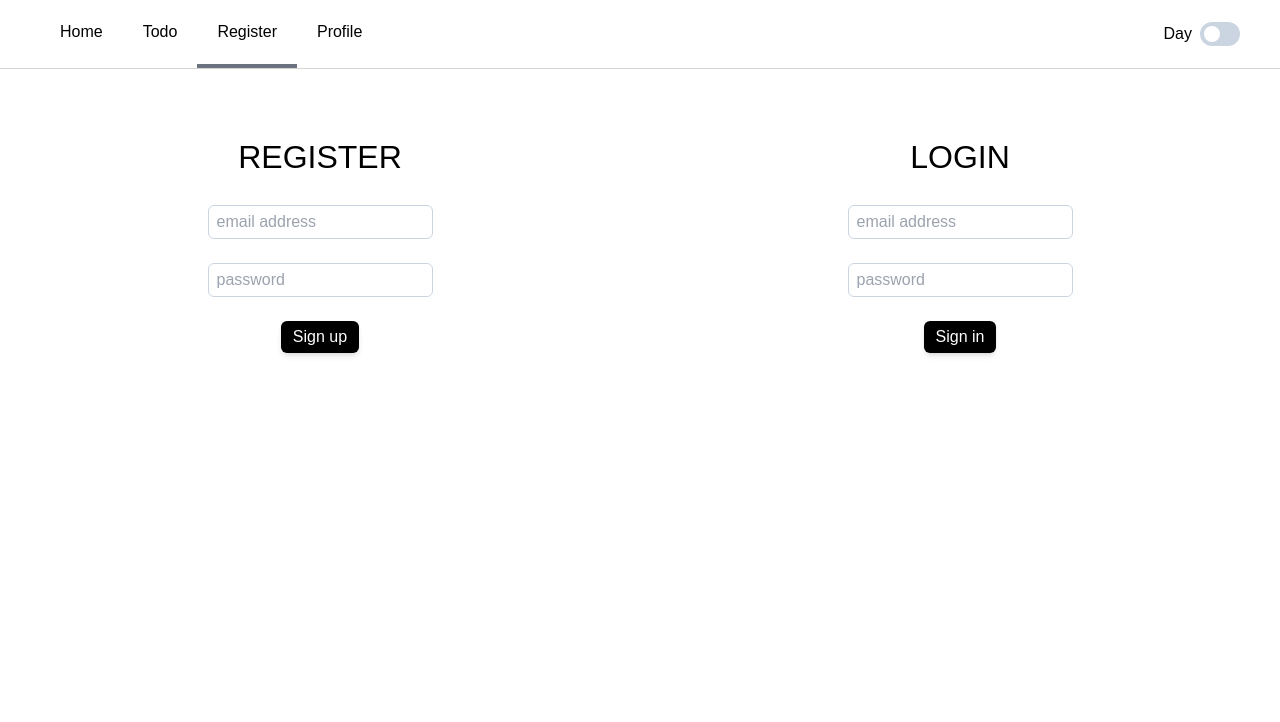
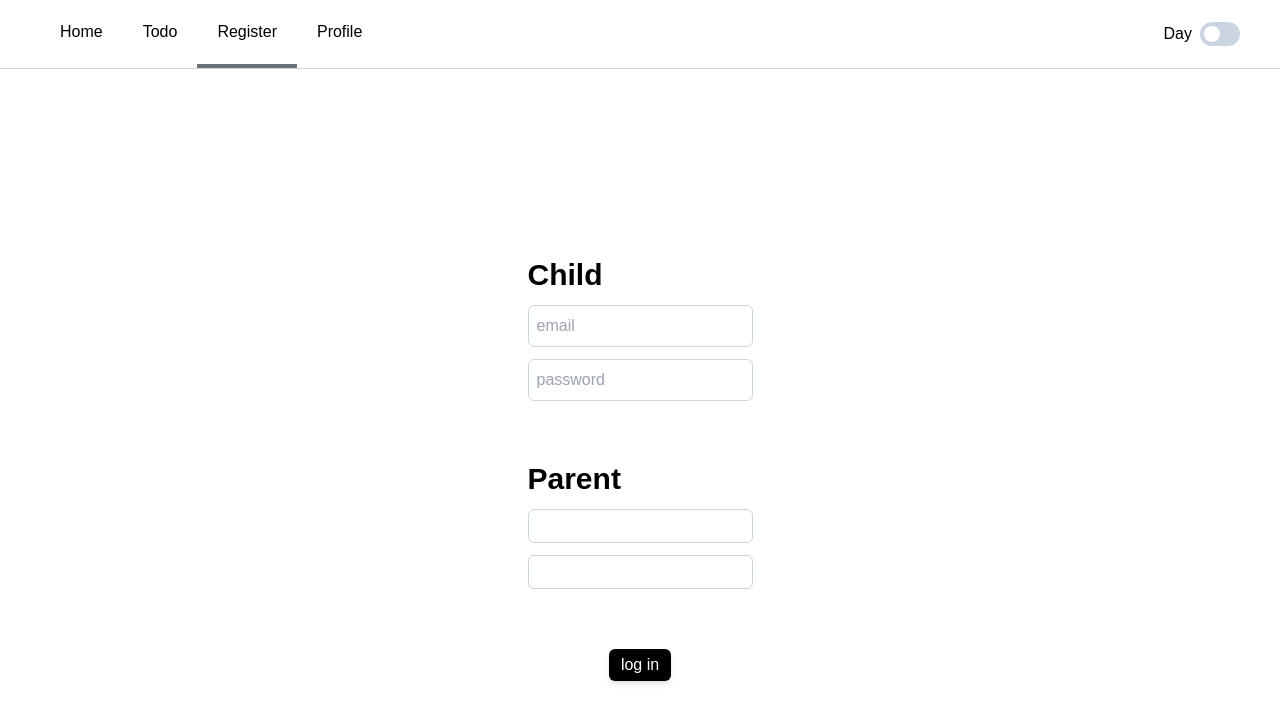
Before and after one commit to prat345/vue-todo, a Vue app: page /register in a window 1280 px wide. Shown: the top 722 px of the page. Built offline with nearby package versions, Linux system fonts and the light colour scheme; no server answers; a web font is replaced by a local one.

Commit message:
ant table

```diff
--- a/package.json
+++ b/package.json
@@ -18,11 +18,13 @@
     "@fortawesome/free-solid-svg-icons": "^6.5.1",
     "@fortawesome/vue-fontawesome": "^3.0.5",
     "@vueuse/core": "^10.7.2",
+    "ant-design-vue": "^4.1.2",
     "axios": "^1.6.6",
     "firebase": "^10.7.2",
     "pinia": "^2.1.7",
     "primevue": "^3.47.2",
     "vue": "^3.3.11",
+    "vue-request": "^2.0.4",
     "vue-router": "^4.2.5"
   },
   "devDependencies": {
--- /dev/null
+++ b/src/components/AntTable.vue
@@ -0,0 +1,94 @@
+<script lang="ts" setup>
+import { TableState, TableStateFilters } from 'ant-design-vue/es/table/interface'
+import { usePagination } from 'vue-request'
+import { computed, defineComponent } from 'vue'
+import axios from 'axios'
+
+const columns = [
+  {
+    title: 'Name',
+    dataIndex: 'name',
+    sorter: true,
+    width: '20%',
+    slots: { customRender: 'name' }
+  },
+  {
+    title: 'Gender',
+    dataIndex: 'gender',
+    filters: [
+      { text: 'Male', value: 'male' },
+      { text: 'Female', value: 'female' }
+    ],
+    width: '20%'
+  },
+  {
+    title: 'Email',
+    dataIndex: 'email'
+  }
+]
+
+type Pagination = TableState['pagination']
+type APIParams = {
+  results: number
+  page?: number
+  sortField?: string
+  sortOrder?: number
+  [key: string]: any
+}
+type APIResult = {
+  results: {
+    gender: 'female' | 'male'
+    name: string
+    email: string
+  }[]
+}
+
+const queryData = (params: APIParams) => {
+  const queryStr = `https://randomuser.me/api?noinfo&${new URLSearchParams(params)}`
+  return axios.get<APIResult>(queryStr).then((res) => res.data.results)
+}
+
+const {
+  data: dataSource,
+  run,
+  loading,
+  current,
+  pageSize
+} = usePagination<APIResult['results']>(queryData, {
+  pagination: {
+    currentKey: 'page',
+    pageSizeKey: 'results'
+  }
+})
+const pagination = computed(() => ({
+  total: 200,
+  current: current.value,
+  pageSize: pageSize.value
+}))
+
+const handleTableChange = (pag: Pagination, filters: TableStateFilters, sorter: any) => {
+  run({
+    results: pag!.pageSize!,
+    page: pag?.current,
+    sortField: sorter.field,
+    sortOrder: sorter.order,
+    ...filters
+  })
+}
+</script>
+
+<template>
+  <section class="container px-6">
+    <a-table
+      :columns="columns"
+      :row-key="(record, idx) => idx"
+      :data-source="dataSource"
+      :pagination="pagination"
+      :loading="loading"
+      @change="handleTableChange"
+    >
+      <!-- name col -->
+      <template #name="{ text }">{{ text.first }} {{ text.last }}</template>
+    </a-table>
+  </section>
+</template>
--- /dev/null
+++ b/src/components/ProductList.vue
@@ -0,0 +1,27 @@
+<script setup lang="ts">
+import { toRefs } from '@vueuse/core'
+import { ref } from 'vue'
+
+const props = defineProps({
+  product: {
+    type: Object,
+    default: new Object()
+  }
+})
+const emit = defineEmits(['delete-item'])
+const handleDeleteItem = (id: number) => {
+  emit('delete-item', id)
+}
+</script>
+
+<template>
+  <section>
+    <div class="my-2 flex w-full justify-center gap-x-6 border p-4">
+      <span>{{ props.product.id }}</span>
+      <span>{{ props.product.name }}</span>
+      <button @click="handleDeleteItem(props.product.id)">delete</button>
+    </div>
+  </section>
+</template>
+
+<style></style>
--- /dev/null
+++ b/src/components/ProductsCatalog.vue
@@ -0,0 +1,28 @@
+<template>
+  <div>
+    <product-list
+      v-for="product in products"
+      :product="product"
+      :key="product.id"
+      @delete-item="deleteItem"
+    />
+  </div>
+</template>
+
+<script setup lang="ts">
+import { ref } from 'vue'
+import ProductList from './ProductList.vue'
+
+const products = ref([
+  { id: 1, name: 'Shoes' },
+  { id: 2, name: 'Phone' },
+  { id: 3, name: 'Watch' },
+  { id: 4, name: 'Laptop' }
+])
+
+const deleteItem = (id: number) => {
+  products.value = products.value.filter((product) => product.id !== id)
+}
+</script>
+
+<style></style>
--- /dev/null
+++ b/src/components/RegisterForm.vue
@@ -0,0 +1,55 @@
+<script setup lang="ts">
+import { reactive, ref } from 'vue'
+
+const formData = reactive({
+  password: '',
+  email: ''
+})
+// const getFormData = () => {
+//   return formData
+// }
+// defineExpose({
+//   getFormData
+// })
+
+// const props = defineProps({
+//   modelValue: {
+//     type: Object,
+//     required: true
+//   }
+// })
+// const emit = defineEmits(['update:modelValue'])
+// const updateFormData = (value: string, field: string) => {
+//   emit('update:modelValue', { ...props.modelValue, [field]: value })
+// }
+
+const email = defineModel('email')
+const password = defineModel('password')
+</script>
+
+<template>
+  <div class="">
+    <h1>Child</h1>
+    <form action="">
+      <div class="form-control">
+        <input type="email" name="email" placeholder="email" v-model="email" />
+      </div>
+      <div class="form-control">
+        <input type="password" name="password" placeholder="password" v-model="password" />
+      </div>
+
+      <!-- <div class="form-control">
+        <button type="submit" @click.prevent="handleSubmit">submit</button>
+      </div> -->
+    </form>
+  </div>
+</template>
+
+<style scoped>
+.form-control {
+  @apply mb-3;
+}
+.form-control > input {
+  @apply border px-2 py-2;
+}
+</style>
--- a/src/components/TheCarousel.vue
+++ b/src/components/TheCarousel.vue
@@ -39,7 +39,6 @@ const interval = ref<ReturnType<typeof setInterval>>()
 const loopImages = () => {
   interval.value = setInterval(() => {
     next()
-    console.log(count.value)
   }, 5000)
 }
 
--- a/src/main.ts
+++ b/src/main.ts
@@ -6,6 +6,7 @@ import { createPinia } from 'pinia'
 import { FontAwesomeIcon } from '@fortawesome/vue-fontawesome'
 import { library } from '@fortawesome/fontawesome-svg-core'
 import { faPlus } from '@fortawesome/free-solid-svg-icons'
+import { Button, Table } from 'ant-design-vue'
 import App from './App.vue'
 import router from './router'
 
@@ -20,6 +21,8 @@ const app = createApp(App)
 app.use(createPinia())
 app.use(router)
 app.use(PrimeVue)
+app.use(Button)
+app.use(Table)
 app.component('InputSwitch', InputSwitch)
 app.component('font-awesome-icon', FontAwesomeIcon)
 app.mount('#app')
--- a/src/views/HomeView.vue
+++ b/src/views/HomeView.vue
@@ -1,9 +1,13 @@
 <script setup lang="ts">
 import TheCarousel from '../components/TheCarousel.vue'
+import ProductsCatalog from '../components/ProductsCatalog.vue'
+import AntTable from '@/components/AntTable.vue'
 </script>
 
 <template>
   <main>
     <the-carousel />
+    <!-- <products-catalog /> -->
+    <ant-table />
   </main>
 </template>
--- a/src/views/RegisterView.vue
+++ b/src/views/RegisterView.vue
@@ -1,6 +1,39 @@
+<script lang="ts" setup>
+import { ref, onBeforeMount, watchEffect } from 'vue'
+import { useUserStore } from '../stores/user'
+import type { User } from '../stores/user'
+import RegisterForm from '../components/RegisterForm.vue'
+
+// const loginForm = ref<Partial<User>>({})
+// const registerForm = ref<Partial<User>>({})
+
+const userStore = useUserStore()
+const registerComponent = ref()
+const formData = ref<Partial<User>>({})
+// onBeforeMount(() => {
+//   if (registerComponent.value) {
+//     formData.value = registerComponent.value.getFormData()
+//   }
+// })
+
+// watchEffect(() => {
+//   if (registerComponent.value) {
+//     formData.value = registerComponent.value.getFormData()
+//   }
+// })
+
+const getFormData = (value: any) => {
+  formData.value = value
+}
+
+const handleLogin = () => {
+  userStore.login(formData.value)
+}
+</script>
+
 <template>
-  <main class="login">
-    <section class="forms">
+  <main class="login flex min-h-screen flex-col items-center justify-center gap-12">
+    <!--  <section class="forms">
       <form action="" @submit.prevent="userStore.register(registerForm)" class="register">
         <h2>register</h2>
         <input type="email" placeholder="email address" v-model="registerForm.email" />
@@ -14,20 +47,26 @@
         <input type="password" placeholder="password" v-model="loginForm.password" />
         <button class="button">Sign in</button>
       </form>
-    </section>
+    </section>-->
+    <RegisterForm
+      ref="registerComponent"
+      v-model:email="formData.email"
+      v-model:password="formData.password"
+    />
+    <div>
+      <h1>Parent</h1>
+      <div>
+        <div class="mb-3">
+          <input type="text" v-model="formData.email" />
+        </div>
+        <div class="mb-3">
+          <input type="text" v-model="formData.password" />
+        </div>
+      </div>
+    </div>
+    <button @click="handleLogin" class="button">log in</button>
   </main>
 </template>
-
-<script lang="ts" setup>
-import { ref } from 'vue'
-import { useUserStore } from '../stores/user'
-import type { User } from '../stores/user'
-
-const loginForm = ref<Partial<User>>({})
-const registerForm = ref<Partial<User>>({})
-
-const userStore = useUserStore()
-</script>
 
 <style scoped>
 .forms {
```
Also changed, not shown: 1 other file (tests, documents, lock files or other folders).
